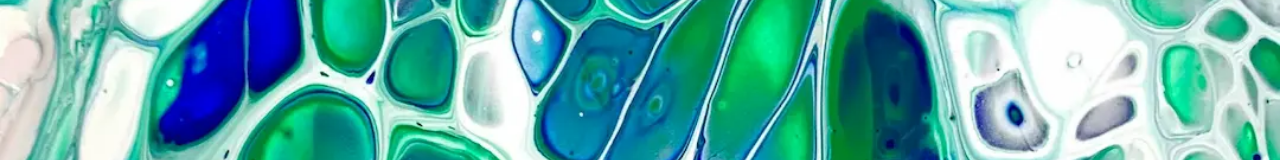
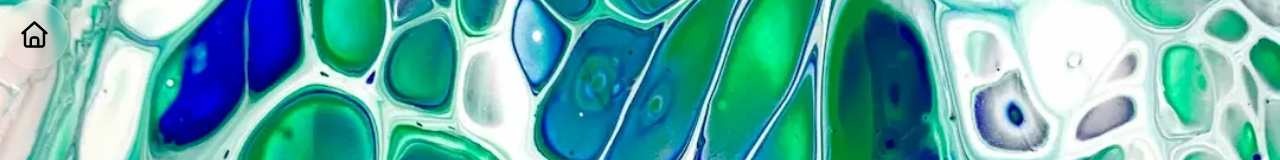
Before and after one commit to OkapiAndromede/Portfolio, a React (Vite) app: page /contact in a window 1280 px wide. Shown: the top 160 px of the page. Built offline with nearby package versions, Linux system fonts and the light colour scheme; a web font is replaced by a local one.

Commit message:
feat (HomeButton) : add HomeButton component and link to home page

```diff
--- a/src/pages/contact/Contact.tsx
+++ b/src/pages/contact/Contact.tsx
@@ -1,3 +1,5 @@
+import { NavLink } from "react-router-dom";
+import { HomeButton } from "../../components/UI/button/Button";
 import Form from "../../components/UI/form/Form";
 import style from "./Contact.module.scss";
 
@@ -5,7 +7,11 @@ function Contact() {
   return (
     <>
       <main className={style["contactLayout"]}>
-        <div className={style["contactLayout__bg"]}> </div>
+        <div className={style["contactLayout__bg"]}>
+          <NavLink to={"/"}>
+            <HomeButton className={style["contactLayout__bg--button"]} />
+          </NavLink>
+        </div>
         <div className={style["contactLayout__form"]}>
           <Form />
         </div>
```
